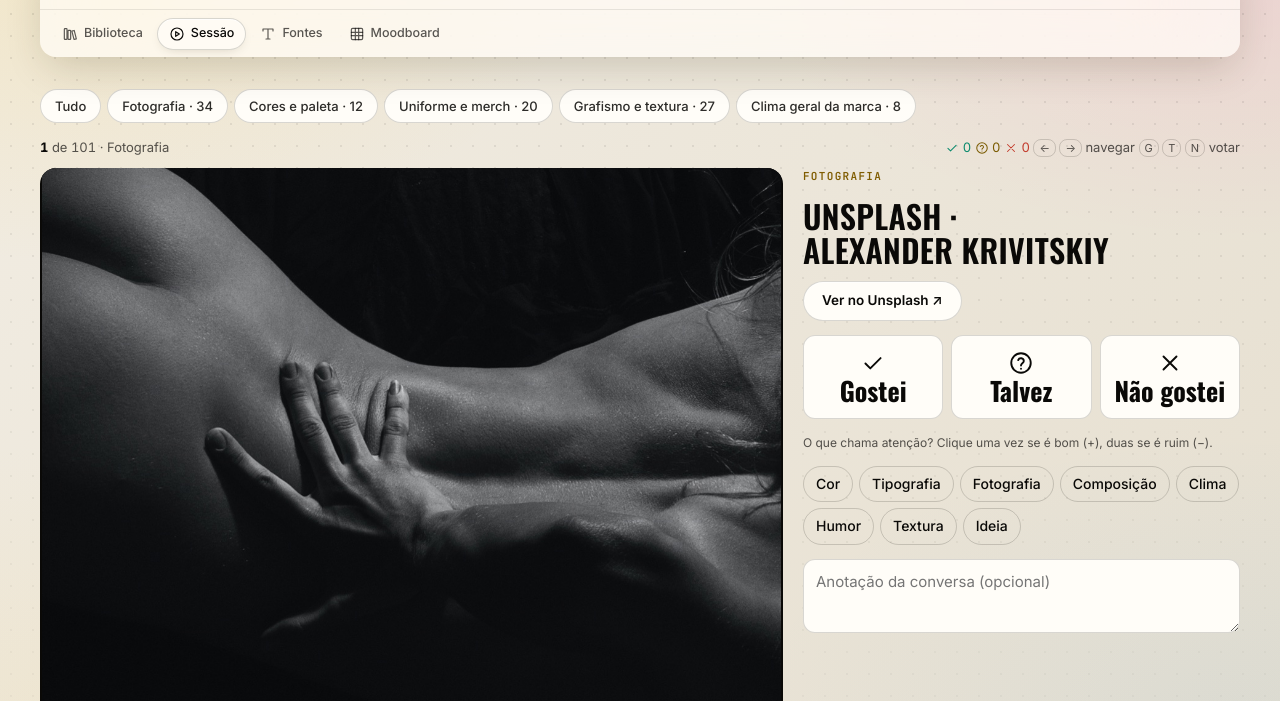
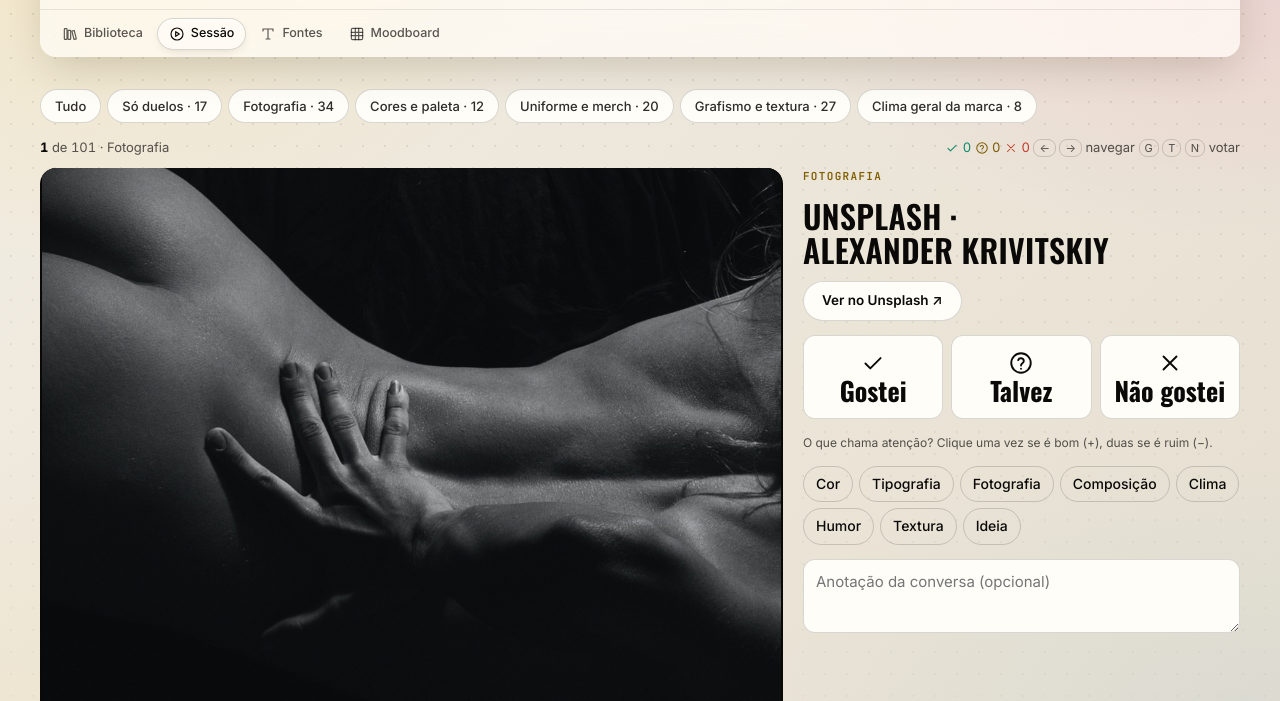
Before and after one commit to liviapalmakoko/brandbook-prudence-27, a plain HTML site: page index.html in a window 1280 px wide. Shown: the part 63-764 px from the top of the page. Drawn offline with nearby package versions, Linux system fonts and the light colour scheme; a web font is replaced by a local one.

Commit message:
Sessão: botão Só duelos
Co-Authored-By: Claude Sonnet 5.5 <noreply@anthropic.com>

```diff
--- a/index.html
+++ b/index.html
@@ -435,15 +435,15 @@ document.addEventListener('paste',e=>{if(view!=='biblioteca'||e.target.closest('
 /* ---------- sessao ---------- */
 function queue(){
   const q=[];CATS.filter(c=>sess.cat==='all'||sess.cat===c.k).forEach(c=>{
-    refs().filter(r=>r.cat===c.k).forEach(r=>q.push({k:'r',id:r.id,cat:c.k}));
+    if(!sess.duelos)refs().filter(r=>r.cat===c.k).forEach(r=>q.push({k:'r',id:r.id,cat:c.k}));
     duels().filter(d=>duelCat(d)===c.k).forEach(d=>q.push({k:'d',id:d.id,cat:c.k}))});
   return q}
 const qkey=i=>i.k+':'+i.id;
 function go(delta){const q=queue();if(!q.length)return;let i=q.findIndex(x=>qkey(x)===sess.key);i=Math.max(0,Math.min(q.length-1,(i<0?0:i)+delta));sess.key=qkey(q[i]);renderSess()}
 function renderSess(){
   const all=queue();
-  $('#pills').replaceChildren(h('button',{class:'kk-chip','aria-pressed':sess.cat==='all',onclick:()=>{sess.cat='all';sess.key=null;renderSess()}},'Tudo'),
-    ...CATS.map(c=>{const n=refs().filter(r=>r.cat===c.k).length+duels().filter(d=>duelCat(d)===c.k).length;return n?h('button',{class:'kk-chip','aria-pressed':sess.cat===c.k,onclick:()=>{sess.cat=c.k;sess.key=null;renderSess()}},c.t+' · '+n):null}).filter(Boolean));
+  $('#pills').replaceChildren(h('button',{class:'kk-chip','aria-pressed':sess.cat==='all'&&!sess.duelos,onclick:()=>{sess.cat='all';sess.duelos=false;sess.key=null;renderSess()}},'Tudo'),h('button',{class:'kk-chip','aria-pressed':!!sess.duelos,onclick:()=>{sess.cat='all';sess.duelos=true;sess.key=null;renderSess()}},'Só duelos · '+duels().length),
+    ...CATS.map(c=>{const n=refs().filter(r=>r.cat===c.k).length+duels().filter(d=>duelCat(d)===c.k).length;return n?h('button',{class:'kk-chip','aria-pressed':sess.cat===c.k,onclick:()=>{sess.cat=c.k;sess.duelos=false;sess.key=null;renderSess()}},c.t+' · '+n):null}).filter(Boolean));
   if(!all.length){$('#prog').replaceChildren();$('#cur').replaceChildren(h('div',{class:'empty'},'Ainda não há referências. Suba imagens na ',h('a',{href:'#biblioteca',style:'color:inherit'},'Biblioteca'),'.'));$('#strip').replaceChildren();return}
   let i=all.findIndex(x=>qkey(x)===sess.key);if(i<0){i=0;sess.key=qkey(all[0])}
   const it=all[i],rs=refs(),cnt=v=>rs.filter(r=>r.vote===v).length;
```
